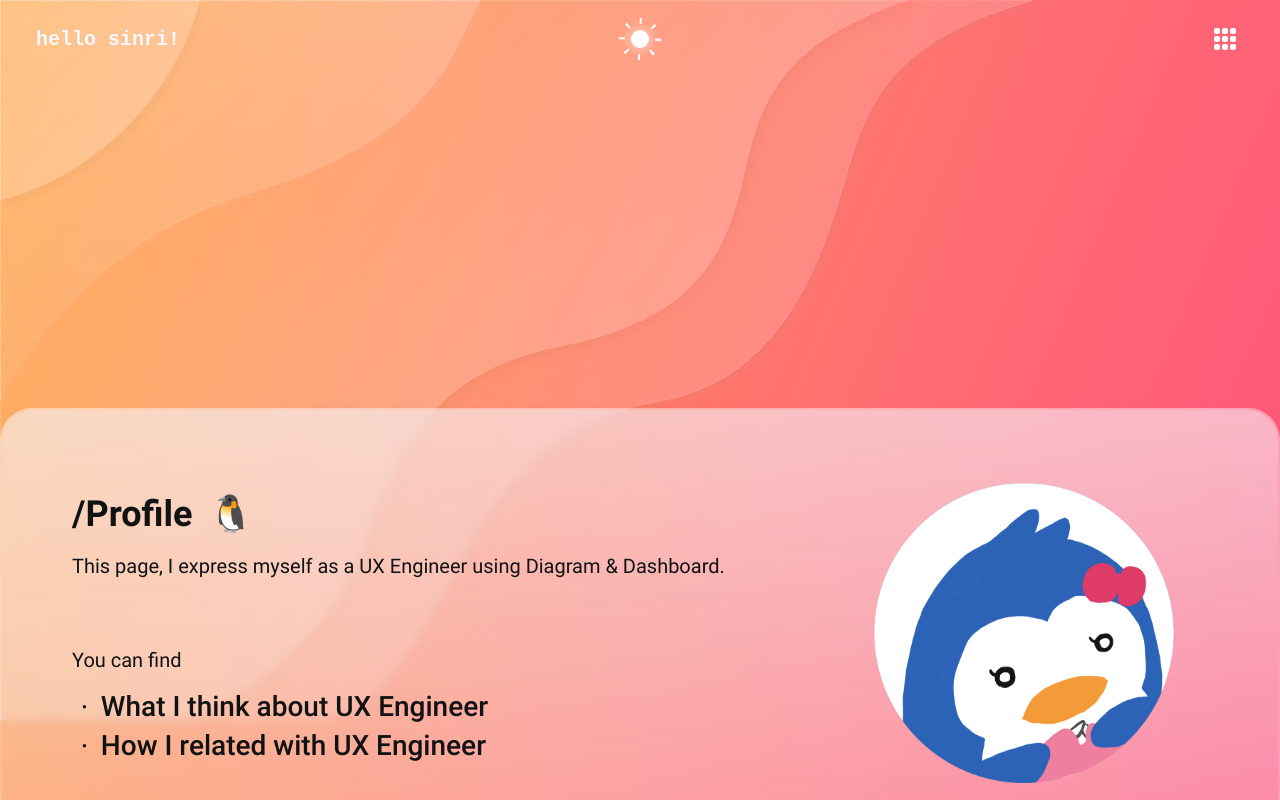
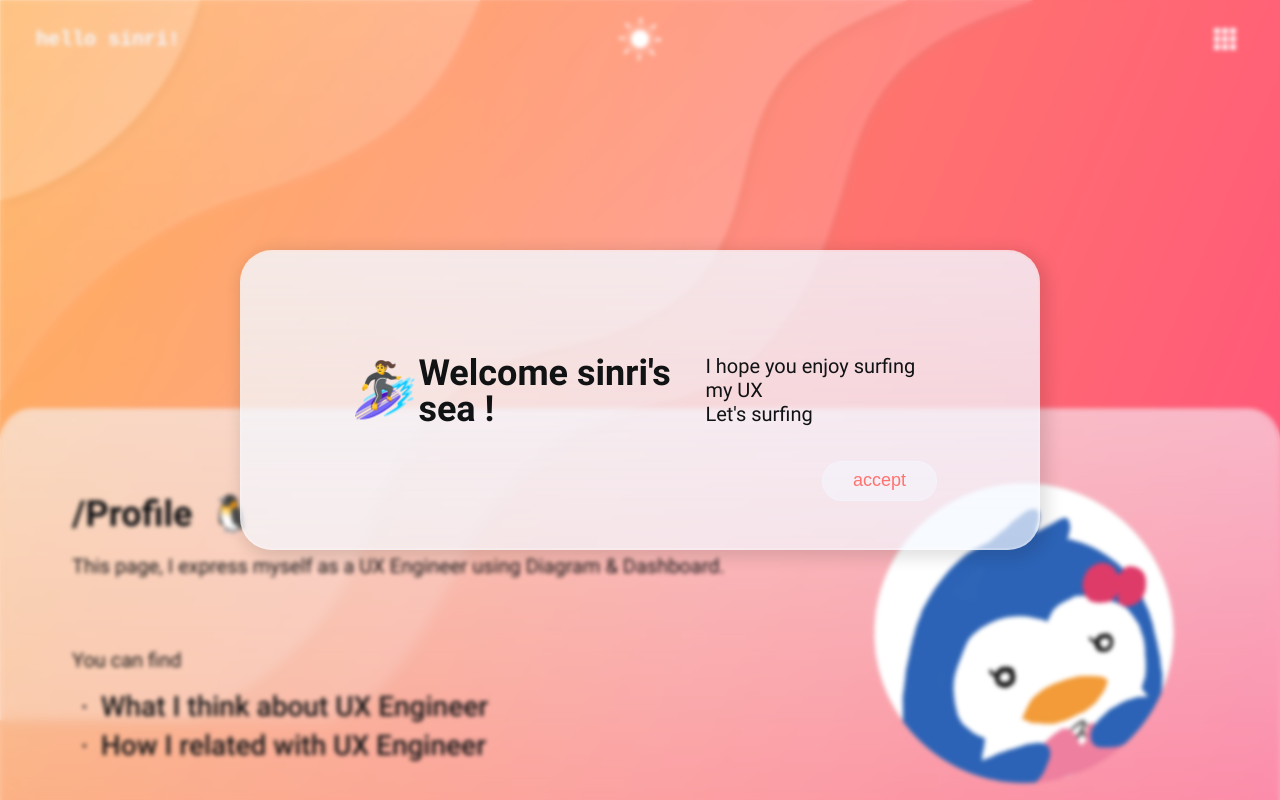
Before and after one commit to sinri0809/sinristory, a React (Create React App) app: page / in a window 1280 px wide. Built offline with nearby package versions, Linux system fonts and the light colour scheme.

Commit message:
feat: apply popup cookie in Home

```diff
--- a/src/view/home/popup_welcome.tsx
+++ b/src/view/home/popup_welcome.tsx
@@ -1,26 +1,30 @@
 import React, { useEffect, useState } from "react";
 
-/**
- * TODO:
- * 1. popup은 cookie로 하루동안 안보기 설정하기
- */
+import { hasCookie, setCookie } from "tools/cookie";
 
 import Popup from "components/ui/Popup";
 import Button from "components/ui/Button";
 
 const PopupWelcome = () => {
+  const popupCookieName = 'sinri_popup_welcome';
+
   const [popupOpen, setPopupOpen] = useState(false);
 
   const onClickAccept = () => {
+    setCookie(popupCookieName, 1);
     setPopupOpen(false);
   };
 
   useEffect(() => {
-
-  })
+    if(hasCookie(popupCookieName)) {
+      setPopupOpen(false);
+    } else {
+      setPopupOpen(true)
+    }
+  },[])
 
   if (popupOpen) {
-    return <Popup>
+    return <Popup width={800}>
       <div className="popup-home-welcome">
         <Popup.Content>
           <strong className="emoji">️🏄‍♀️</strong>
```
